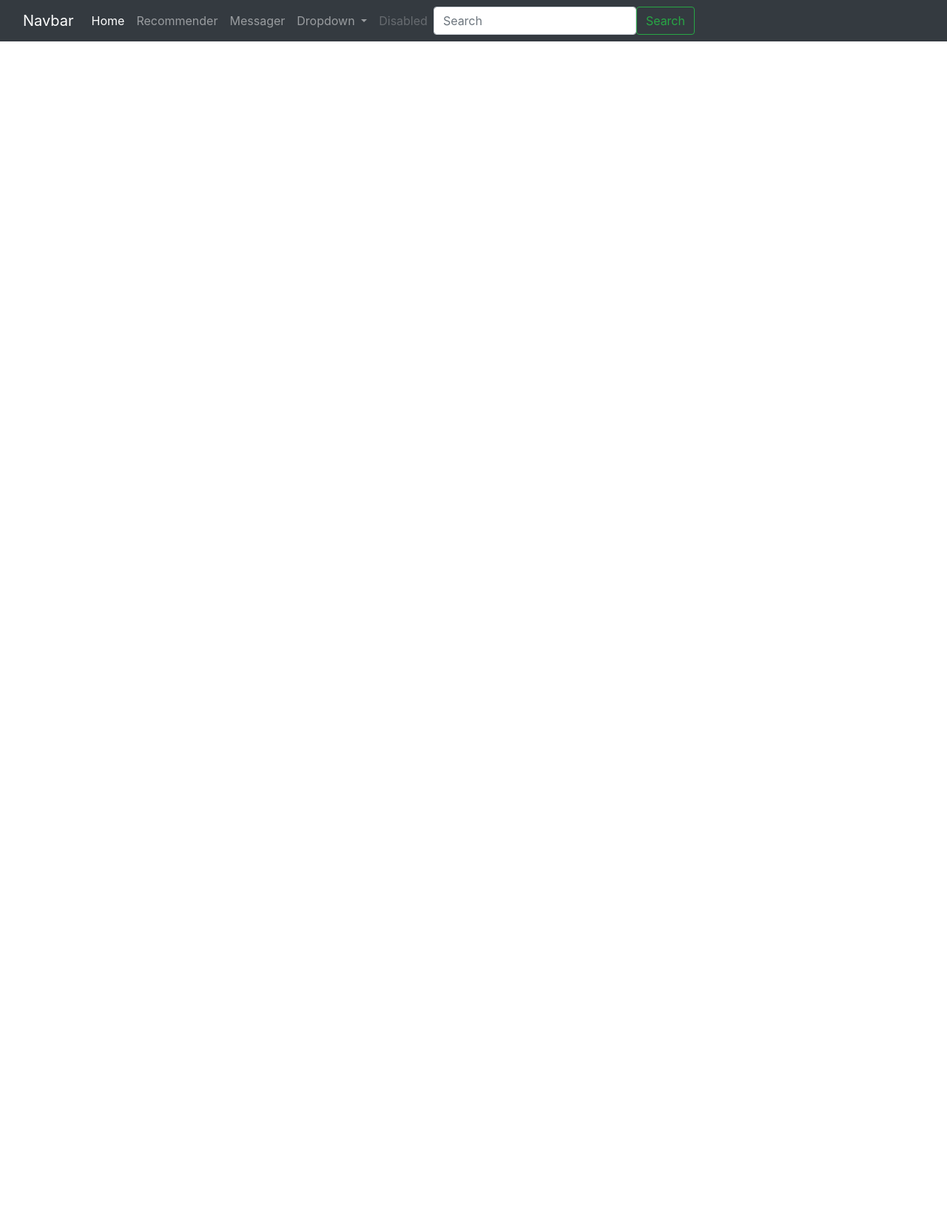
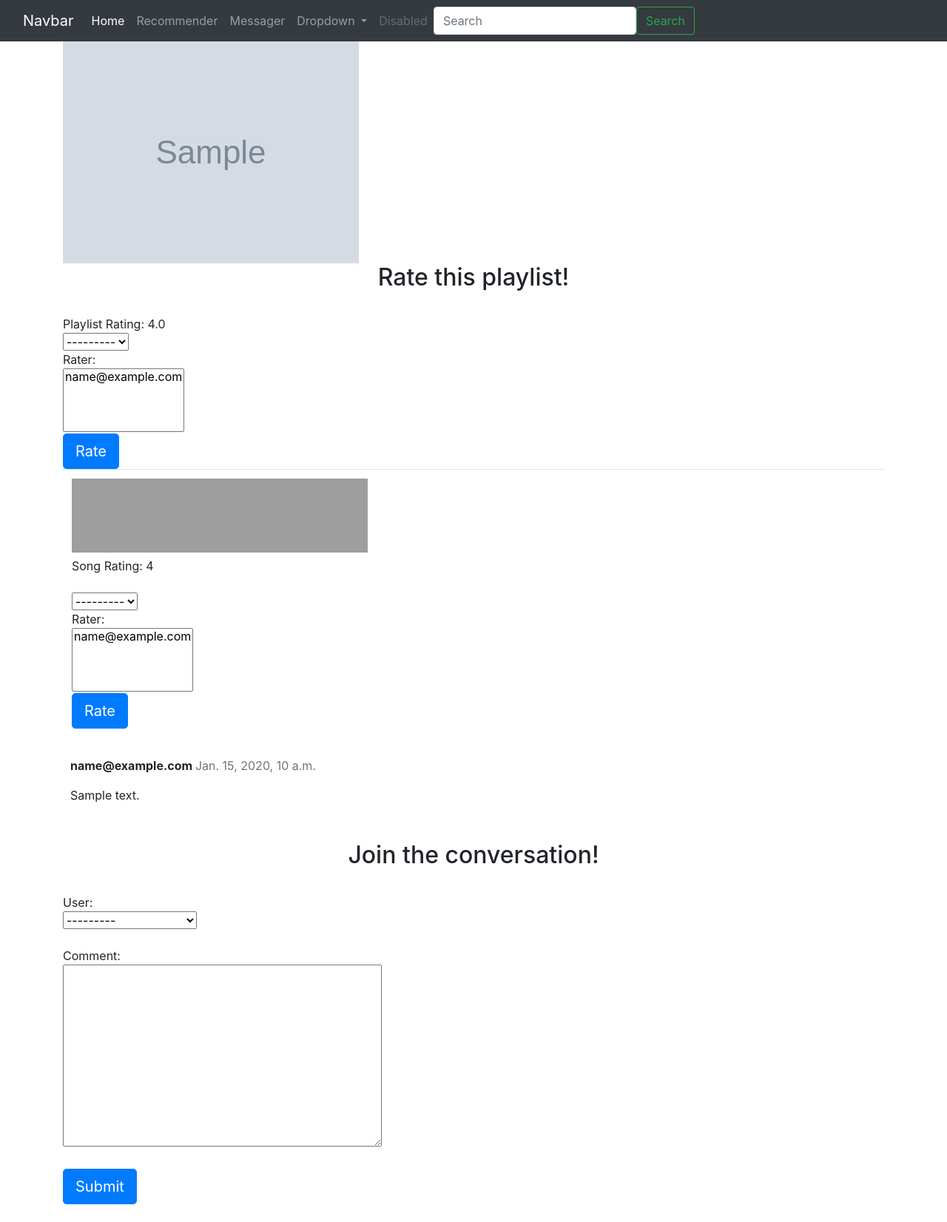
Before and after one commit to LucasGrebe/Senior-Project-Spring-2022, a Django app: template Profbeats/Profbeats/templates/playlistContent.html in a window 1280 px wide. Shown: the whole page at 74% size. Before the commit the page ends 56 px from the top, so only its background shows below. Run offline with Django 4.2, Linux system fonts and the light colour scheme; tables that the repository leaves empty hold one stand-in row (values such as "Sample post"); the template is opened without the code that fills it: values that come from a table or form of the project are taken from there, most other values are stand-ins (such as "Sample title", 1, 10 or a date in 2020); grey boxes marked "Sample" are stand-in pictures; some libraries are stand-ins or nearby versions; grey boxes are pictures that could not be loaded.

Commit message:
Added first working versions of ratings, playlists, tracks, and users. Added a working bottom-level content view and working html.

```diff
--- a/Profbeats/Profbeats/admin.py
+++ b/Profbeats/Profbeats/admin.py
@@ -1,8 +1,9 @@
 from django.contrib import admin
-from .models import Playlist,User,Track,Comment
+from .models import PRating, Playlist, TRating,Track,Comment
 
 #Register all existing models here so we can do admin debugging and for final usability
 admin.site.register(Playlist)
-admin.site.register(User)
 admin.site.register(Track)
 admin.site.register(Comment)
+admin.site.register(PRating)
+admin.site.register(TRating)
--- a/Profbeats/Profbeats/forms.py
+++ b/Profbeats/Profbeats/forms.py
@@ -1,6 +1,7 @@
 # from socket import fromshare
 from django import forms
-from .models import User, Comment
+from users.models import CustomUser as User
+from .models import Comment, PRating,Playlist, TRating, Track
 # NOTE: SOME MODELS MAY NEED TO BE IMPORTED DIRECTLY
 
 class CreateAccountForm(forms.Form):
@@ -9,19 +10,38 @@ class CreateAccountForm(forms.Form):
 class LoginForm(forms.Form):
     pass
 
-class PlaylistMakeForm(forms.Form):
-    pass
+class TrackForm(forms.Form):
+    aggRating=forms.FloatField(max_value=5.0,min_value=0.0,initial=0.0)
+    class Meta:
+        model=Track
+        fields=('URLId','aggRating')
+
+class PlaylistForm(forms.ModelForm):
+    title="Untitled"
+    #img=DEFAULT IMAGE HERE
+    aggRating=forms.FloatField(max_value=5.0,min_value=0.0,initial=0.0)
+    class Meta:
+        model=Playlist
+        fields=('title','spotify_link','img','aggRating','owner','tracks')
+
+class PlaylistRatingForm(forms.ModelForm):
+    class Meta:
+        model=PRating
+        fields=('rating','prated_by','target')
+
+class TrackRatingForm(forms.ModelForm):
+    class Meta:
+        model=TRating
+        fields=('rating','trated_by','target')
 
 class SearchForm(forms.Form):
     pass
 
 class CommentForm(forms.ModelForm):
-    created_by=User
-    name=User.username # + str(User.id)
     body=forms.CharField(widget=forms.Textarea)
     class Meta:
         model=Comment
-        fields=('name','body')
+        fields=('created_by','name','body')
 
 class ArtistForm(forms.Form):
     artist = forms.CharField(widget=forms.TextInput(attrs={'size': '50'}))
--- a/Profbeats/Profbeats/models.py
+++ b/Profbeats/Profbeats/models.py
@@ -1,46 +1,64 @@
 from django.db import models
 from django.db.models import *
-
-
-# Model of a playlist and it's fields. Note this is not final and can be subject to change
-# A playlist can either be NATIVE or NON-NATIVE. Native playlists need to have their tracks references stored locally, and
-# non-native playlists need to have their Spotify url stored locally.
-class Playlist(models.Model):
-    playlistId=models.IntegerField(primary_key=True)
-    nativeItem=models.BooleanField(default=True)
-    title=models.CharField(max_length=30)
-    spotify_link=models.URLField()          # this field is NOT REQUIRED, unless .nativeItem is FALSE! We need this so we can maintain comment databases on external playlists
-
-
-# Model of a user and it's fields. Note this is not final and can be subject to change
-class User(models.Model):
-    id=models.IntegerField(primary_key=True)
-    email=models.EmailField()
-    firstName=CharField(max_length=20)      # use MaxLengthValidator(User.firstName) to validate length for account creation purposes
-    lastName=CharField(max_length=20)       # as with firstName, use the validator class if validation is needed
-    username=CharField(max_length=20)       # same validation method
-    phoneNumber=CharField(max_length=10)    # best to use characters here, smaller than storing a 10-digit integer
-    activeAccount=BooleanField(default=True)
-    profilePicture=ImageField()             # this can have useful key options, whoever is on profiles please do research on how we should implement this
-    bio=TextField(max_length=500)
-    owned_playlists=models.ForeignKey(Playlist,on_delete=models.CASCADE,related_name='playlists',blank=True)
+from users.models import CustomUser as User
 
 
 # Model of the track and it's fields. Note this is not final and can be subject to change
 # The track list locally stores all songs that belong to user-generated playlists (necessary if we cannot link accounts directly to spotify)
-class Track(models.Model):
-    urlId=URLField(primary_key=True)
-    playlisted_to=models.ForeignKey(Playlist,on_delete=models.CASCADE,related_name='tracks',blank=True)
+class Track(Model):
+    id=CharField(max_length=50,primary_key=True)
+    aggRating=FloatField()
+
+
+# Model of a playlist and it's fields. Note this is not final and can be subject to change
+# A playlist without a spotify-link is a NATIVE playlist. Many TRACKS can be used by many PLAYLISTS. Many RATINGS can belong to SINGLE playlists
+class Playlist(Model):
+    title=CharField(max_length=30)
+    spotify_link=URLField(blank=True,null=True)
+    img=ImageField()
+    aggRating=FloatField()
+    owner=ForeignKey(User,on_delete=CASCADE,related_name='playlists',blank=True,null=True)
+    tracks=ManyToManyField(Track,related_name='tracks',blank=True)
+
+
+# compute aggRating on save: aggRating = aggRating + (val-aggRating)/count(Obj.XRate)
+# The following child ratings have modified save methods, they AUTOMATICALLY UPDATE the aggregated average rating of their parent Track or Playlist when created.
+
+class PRating(Model):
+    RATINGS=[(1,'ONE'),(2,'TWO'),(3,'THREE'),(4,'FOUR'),(5,'FIVE')]
+    rating=PositiveSmallIntegerField(choices=RATINGS)
+    prated_by=ManyToManyField(User,related_name='prater')
+    target=ForeignKey(Playlist,on_delete=CASCADE,related_name='pratings',blank=True)
+
+    def save(self, *args, **kwargs):
+        super(PRating, self).save(*args, **kwargs)
+        agg = self.target.aggRating
+        rCount = self.target.pratings.count()
+        self.target.aggRating = agg + (self.rating - agg)/rCount
+        self.target.save()
+
+class TRating(Model):
+    RATINGS=[(1,'ONE'),(2,'TWO'),(3,'THREE'),(4,'FOUR'),(5,'FIVE')]
+    rating=PositiveSmallIntegerField(choices=RATINGS)
+    trated_by=ManyToManyField(User,related_name='trater')
+    target=ForeignKey(Track,on_delete=CASCADE,related_name='tratings',blank=True)
+
+    def save(self, *args, **kwargs):
+        super(TRating, self).save(*args, **kwargs)
+        agg = self.target.aggRating
+        rCount = self.target.tratings.count()
+        self.target.aggRating = agg + (self.rating - agg)/rCount
+        self.target.save()
 
 
 # Model of the comment and it's fields. Note this is not final and can be subject to change
 # When comments are generated, they are linked to a PLAYLIST. This relationship is necessary for functionality
-class Comment(models.Model):
-    playlist=models.ForeignKey(Playlist,on_delete=models.CASCADE,related_name='comments',blank=True)
-    created_by=models.ForeignKey(User,on_delete=models.CASCADE,related_name='poster',blank=True)
+class Comment(Model):
+    playlist=ForeignKey(Playlist,on_delete=CASCADE,related_name='comments',blank=True)
+    created_by=ForeignKey(User,on_delete=CASCADE,related_name='poster',blank=True)
     name=TextField(max_length=30)
     body=TextField(max_length=250)
-    created_on=models.DateTimeField(auto_now_add=True)
+    created_on=DateTimeField(auto_now_add=True)
 
     class Meta:
         ordering = ['created_on']
--- a/Profbeats/Profbeats/templates/playlistContent.html
+++ b/Profbeats/Profbeats/templates/playlistContent.html
@@ -1,16 +1,87 @@
 {% extends 'base.html' %}
+{% block content %}
 
-<!This is our generic bottom-level content page, to be filled out with PLAYLIST TITLE, PLAYLIST TYPE, TRACKS, COMMENTS, and POSSIBLY A SIMILAR CONTENT SIDEBAR>
-<!This page should be fed a PLAYLIST object and a list of it's associated COMMENTS, and if a recommendation system is included the necessary additional playlists>
-<!context vars: content, comments>
+<!This is our generic bottom-level content page, to be filled out with PLAYLIST TITLE, PLAYLIST TYPE, TRACKS, COMMENTS, and POSSIBLY A SIMILAR CONTENT SIDEBAR
+This page should be fed a PLAYLIST object, a list of it's TRACKS, and a list of it's associated COMMENTS, and if a recommendation system is included the necessary
+additional playlists.
+Context vars: content, comments, playlist>
+
 <body>
     <div>
-        <!FILLER FOR PLAYLIST DISPLAY ELEMENT>
+        <img src="{{playlist.img}}" class="img-fluid">
+        <br>
+        <form method='post' action="{% url 'content_display' playlist.id %}">
+            {% csrf_token %}
+            <center>
+                <h2>Rate this playlist!</h2>
+            </center>
+            <br>
+            Playlist Rating: {{playlist.aggRating}}
+            <br>
+            <input type="hidden" name="target" value="{{ playlist.id }}">
+            {{f_prate.rating}}
+            <br>
+            Rater: <br>
+            {{f_prate.prated_by}}
+            <br>
+            <button class="btn btn-primary btn-lg" type="submit" name="rate_playlist">Rate</button>
+        </form>
     </div>
-    <div>
-        <!Comment display space>
+    <table class="table">
+        <tbody>
+            <tr>
+                {% for song in content %}
+                <td>
+                    <iframe src="https://open.spotify.com/embed/track/{{ song.id }}" width="400" height="100"
+                    frameborder="0" allowtransparency="true" allow="encrypted-media"></iframe>
+                    <br>
+                    Song Rating: {{ song.aggRating }}
+                    <form method="post" action="{% url 'content_display' playlist.id %}">
+                        {% csrf_token %}
+                        <br>
+                        <input type="hidden" name="target" value="{{ song.id }}">
+                        {{f_trate.rating}}
+                        <br>
+                        Rater: <br>
+                        {{f_trate.trated_by}}
+                        <br>
+                        <button class="btn btn-primary btn-lg" type="submit" name="rate_track">Rate</button>
+                    </form>
+                </td>
+                {% endfor %}
+            </tr>
+        </tbody>
+    </table>
+    {% for comment in comments %}
+    <div class="comment" style="padding: 10px;">
+        <p class="font-weight-bold">
+            {{comment.created_by}}
+            <span class="text-muted font-weight-normal">
+                {{comment.created_on}}
+            </span>
+        </p>
+        {{comment.body|linebreaks}}
     </div>
-    <div>
-        <!Post comment space>
-    </div>
+    {% endfor %}
+    <form method='post' action="{% url 'content_display' playlist.id %}">
+        {% csrf_token %}
+        <br>
+        <center>
+            <h2>Join the conversation!</h2>
+        </center>
+        <br>
+        <div>
+            User: <br>
+            {{ f_comment.created_by }}
+        </div>
+        <br>
+        <div>
+            Comment: <br>
+            {{ f_comment.body }}
+        </div>
+        <br>
+        <button class="btn btn-primary btn-lg" type="submit" name="post_comment">Submit</button>
+        </form>
+        <br>
 </body>
+{%endblock%}
--- a/Profbeats/Profbeats/urls.py
+++ b/Profbeats/Profbeats/urls.py
@@ -26,6 +26,7 @@ urlpatterns = [
     path('recommend_helper/', views.recommend_get, name='recommend_helper'),
     path('messager/', include('messager.urls')),
     path('', views.lander_get, name='lander_get'),
+    path('playlistContent/<playlistId>',views.updatePlaylistContent,name='content_display'),
 
     #path('home/', INCOMPLETE PATH),
     #path('search/', INCOMPLETE PATH), #this will probably have a subpage for search/advanced, but both of them can redirect to plain old searchresults/
```
Also changed, not shown: Profbeats/Profbeats/views.py (+35 -1 lines), Profbeats/ML_project_standard_datastore.PNG (added), Profbeats/Picture_of_myself.jpg (added), Profbeats/Picture_of_myself_p5tjQXA.jpg (added), Profbeats/media/Picture_of_myself.jpg (added).
